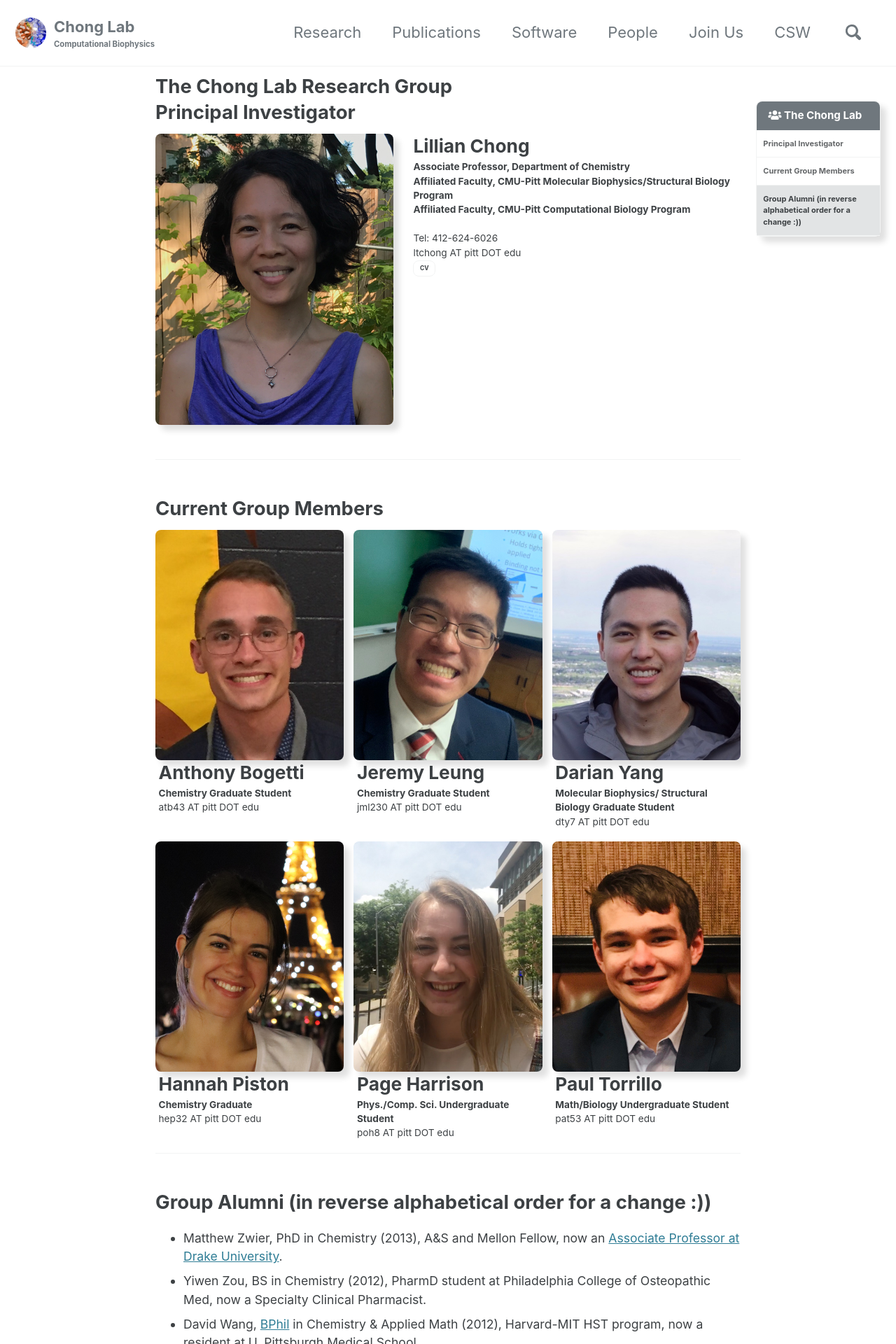
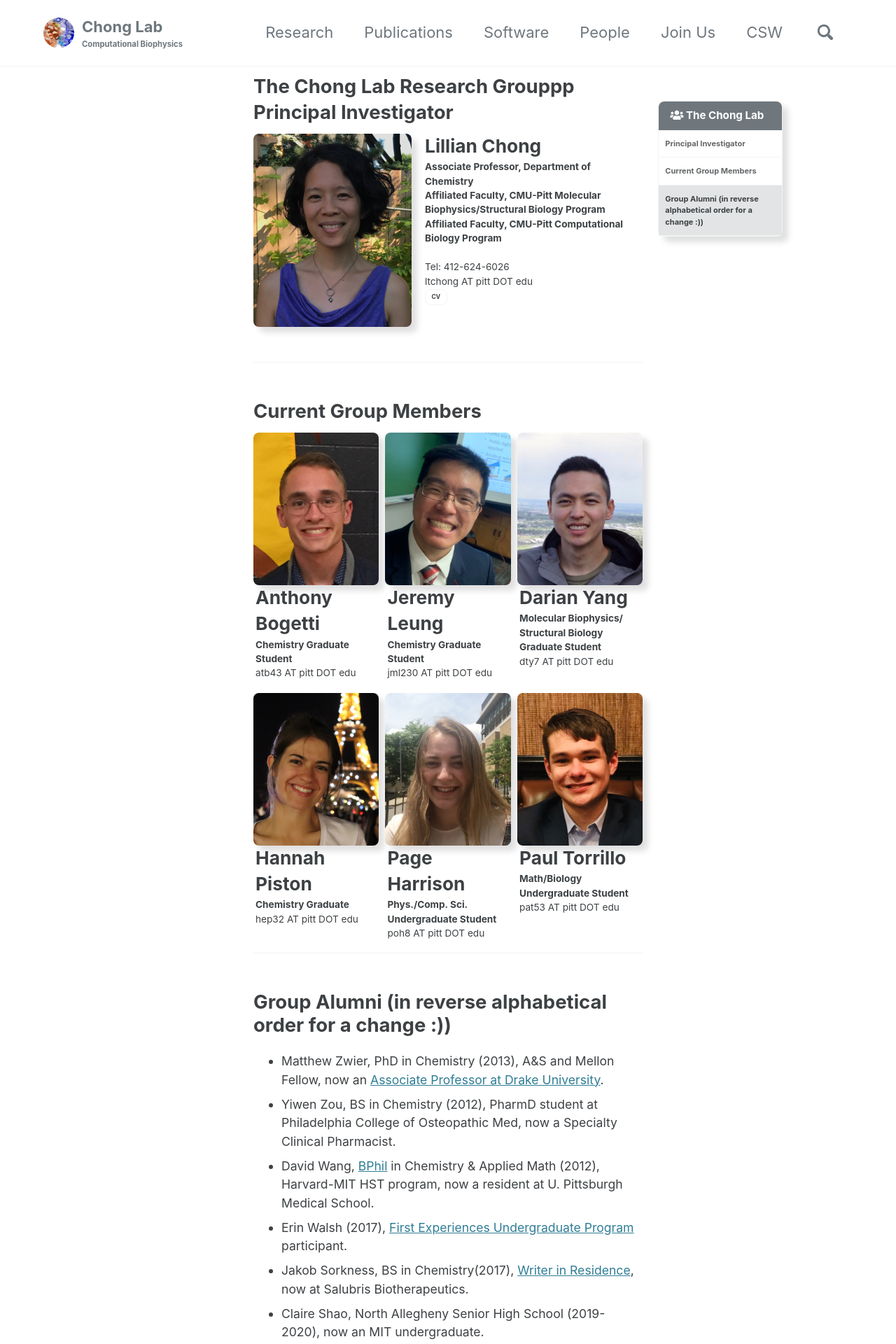
Before and after one commit to darianyang/darianyang.github.io, a Jekyll site: the page built from _pages/people.md, in a window 1280 px wide. Shown: the top 1920 px of the page at 70% size. Built offline with Jekyll 4.4.1, drawn with Linux system fonts in a browser that asks for light colours; cached includes are drawn as plain includes.

Commit message:
updated sidebar width and test narrow

```diff
--- a/_pages/people.md
+++ b/_pages/people.md
@@ -1,6 +1,6 @@
 ---
 permalink: /people/
-title: The Chong Lab Research Group
+title: The Chong Lab Research Grouppp
 #layout: splash
 #layout: single
 #classes: wide
--- a/_sass/minimal-mistakes/_page.scss
+++ b/_sass/minimal-mistakes/_page.scss
@@ -38,13 +38,13 @@
 .page {
   @include breakpoint($large) {
     float: right;
-    width: calc(100% - #{$right-sidebar-width});
-    padding-right: $right-sidebar-width;
+    width: calc(100% - #{$right-sidebar-width-narrow});
+    padding-right: $right-sidebar-width-narrow;
   }
 
   @include breakpoint($x-large) {
-    width: calc(100% - #{$right-sidebar-width});
-    padding-right: $right-sidebar-width;
+    width: calc(100% - #{$right-sidebar-width-wide});
+    padding-right: $right-sidebar-width-wide;
   }
 
   .page__inner-wrap {
--- a/_sass/minimal-mistakes/_variables.scss
+++ b/_sass/minimal-mistakes/_variables.scss
@@ -144,7 +144,7 @@
 $medium: 600px !default; /* 768px default */
 $medium-wide: 200px !default; /* 900px default */
 $large: 800px !default; /* 1024px default */
-$x-large: 1280px !default; /* 1280px default */
+$x-large: 1200px !default; /* 1280px default */
 $max-width: $x-large !default;
 
 /*
```
Also changed, not shown: 1 other file.
